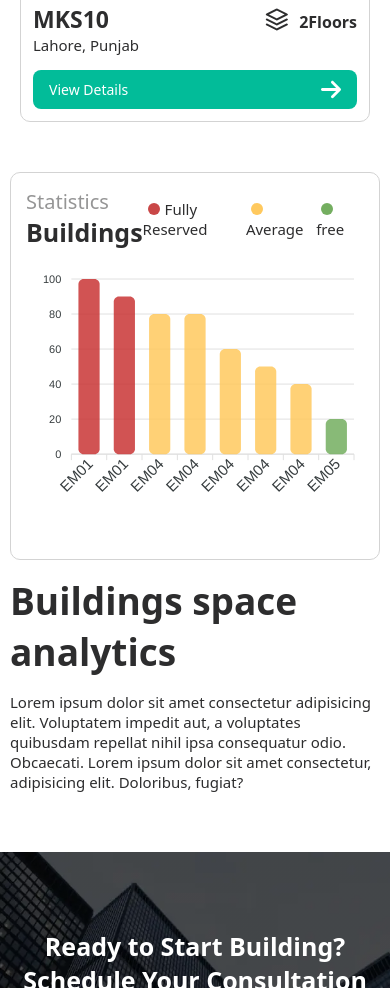
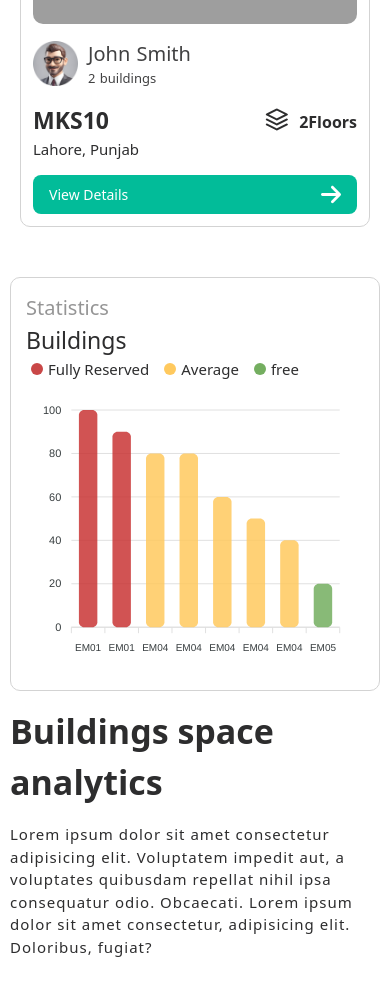
Before and after one commit to Amir-9251/kodextechProject, a website built with Parcel: page index.html in a window 390 px wide. Shown: the part 5325-6313 px from the top of the page. Built offline with nearby package versions, Linux system fonts and the light colour scheme; grey boxes are pictures that could not be loaded.

Commit message:
some changing

```diff
--- a/css/style.css
+++ b/css/style.css
@@ -20,6 +20,7 @@ body {
   font-family: system-ui, -apple-system, BlinkMacSystemFont, "Segoe UI", Roboto,
     Oxygen, Ubuntu, Cantarell, "Open Sans", "Helvetica Neue", sans-serif;
   color: #2d2d2e;
+  line-height: 1.5;
 }
 /* TODO: Scrollbar Styling */
 ::-webkit-scrollbar {
@@ -592,8 +593,8 @@ body {
   opacity: 0.5;
 }
 .chart__heading h3 {
-  font-size: 2.5rem;
-  font-weight: 600;
+  font-size: 2.3rem;
+  font-weight: 500;
 }
 .chart__body {
   display: flex;
@@ -641,6 +642,7 @@ body {
   .chart .chart-container {
     flex-direction: column;
   }
+
   .chart .chart__graph {
     width: 100%;
   }
@@ -652,4 +654,15 @@ body {
   .chart .container {
     max-width: 60rem;
   }
+  .graph__header {
+    flex-direction: column;
+    align-items: flex-start;
+  }
+  .bode__heading {
+    font-size: 3.4rem;
+  }
+  .body__text {
+    font-size: 1.5rem;
+    letter-spacing: 1px;
+  }
 }
--- a/js/index.js
+++ b/js/index.js
@@ -40,7 +40,7 @@ var options = {
   colors: [],
   plotOptions: {
     bar: {
-      columnWidth: "60%",
+      columnWidth: "55%",
       distributed: true,
       borderRadius: 5,
     },
@@ -56,7 +56,7 @@ var options = {
     categories: categories,
     labels: {
       style: {
-        fontSize: "15px",
+        fontSize: "10px",
         fontWeight: 500,
         fontFamily: "Helvetica, Arial",
       },
```
